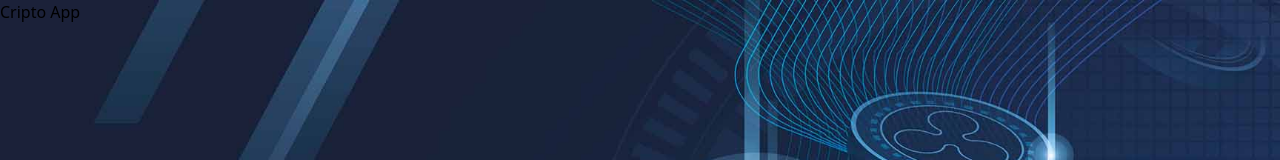
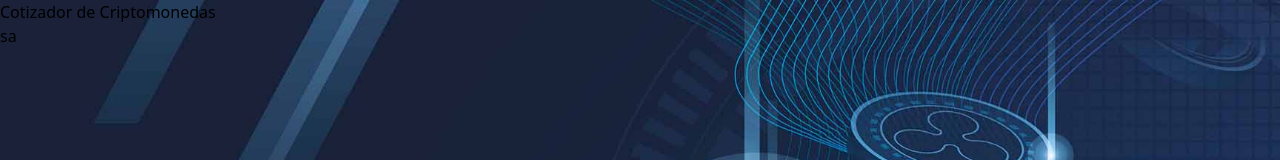
Before and after one commit to saitac/escuela-react-ts-cripto, a React (Vite) app: page / in a window 1280 px wide. Shown: the top 160 px of the page. Built offline with nearby package versions, Linux system fonts and the light colour scheme.

Commit message:
20240820 18:14

```diff
--- a/src/App.tsx
+++ b/src/App.tsx
@@ -2,9 +2,20 @@
 function App() {
   return (
     <div
-      className="max-w-5xl m-0"
+      className="m-0 bg-slate-300 max-auto"
     >
-      <h1>Cripto App</h1>
+      <div className="max-w-4xl bg-yellow-200">
+        <h1
+          className="text-4xl my-10 text-white text-center"
+        >
+          Cotizador de <span className="block text-[#61ECBC] text-5xl">Criptomonedas</span>
+        </h1>
+        <div className="my-20 py-24 px-8 bg-white">
+            sa
+
+        </div>
+      </div>
+
     </div>
   )
 }
```
